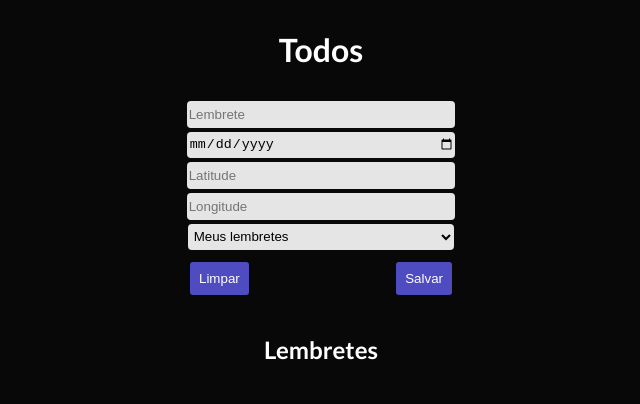
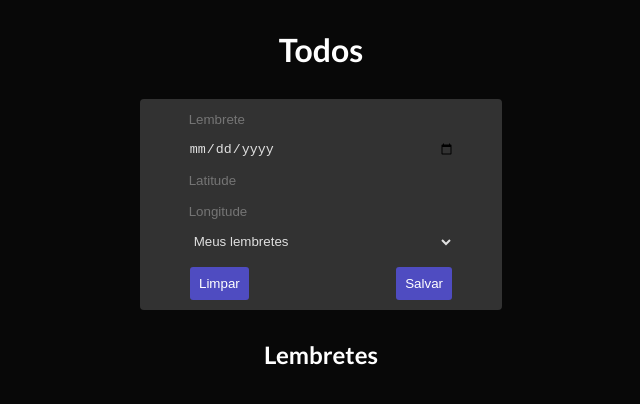
Before and after one commit to Beta-ps2/Lembrete-APP, a plain HTML site: page index.html in a window 1280 px wide. Shown: the whole page, without its empty margins (319-959 px from the left). Drawn offline with Linux system fonts and the light colour scheme.

Commit message:
Update style.css

```diff
--- a/style.css
+++ b/style.css
@@ -25,6 +25,9 @@ body {
     place-items: center;
     margin: auto;
     width: 22em;
+    background-color: #323232;
+    border-radius: 4px;
+    padding: 5px;
 }
 
 .input {
@@ -33,8 +36,10 @@ body {
     border-radius: 4px;
     margin: 2px;
     padding-left: 2px;
-    background-color: #e5e5e5;
+    background-color: #e5e5e500;
+    color: #e0e0e0;
 }
+
 
 .container-list{
     display: flex;
@@ -53,18 +58,22 @@ ul {
 li {
     display: inline-block;
     list-style-type: none;
-    padding: 8px;
+    padding: 5px 10px;
     margin: 5px;
     border-radius: 3px;
     background-color: #4F4CC1;
 }
 
 .btns-div {
-    margin: 5px;
+    margin: 5px 5px 0px 5px;
     width: 17em;
     display: flex;
     align-items: center;
     justify-content: space-between;
+}
+
+select option {
+    background-color: #323232;
 }
 
 .btn {
```
